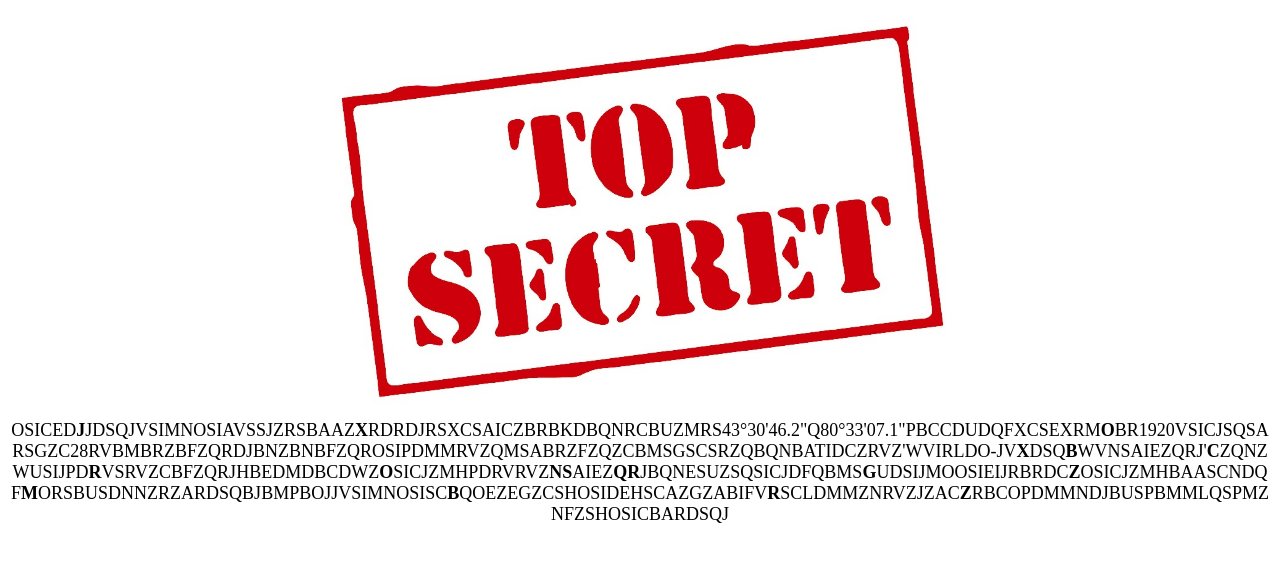
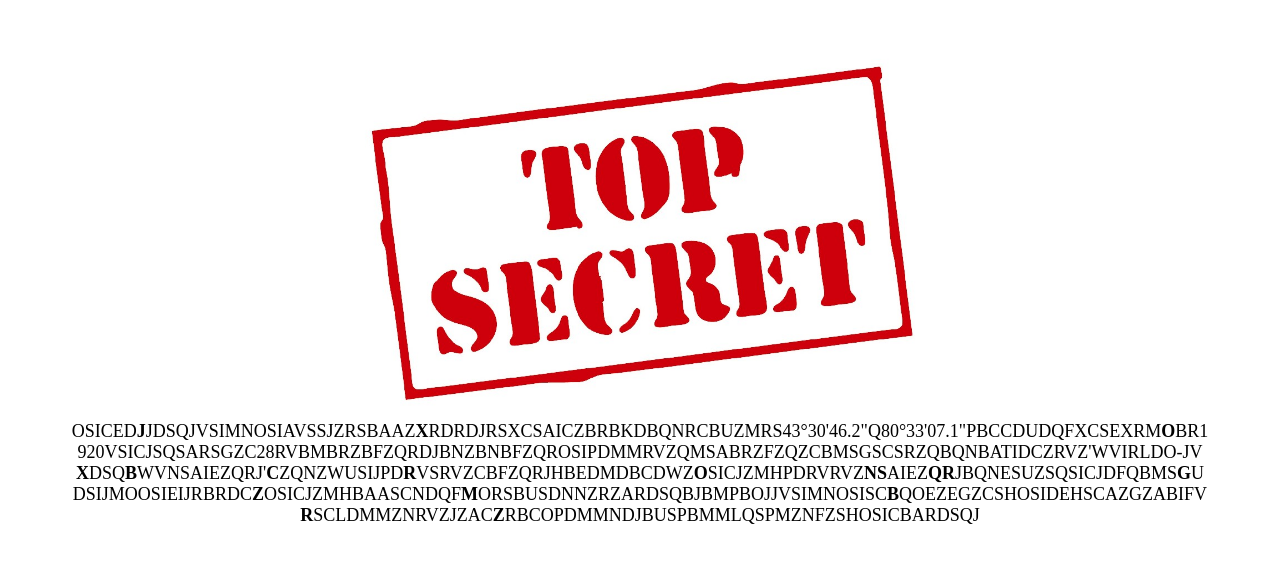
Before and after one commit to RByers/ghouls, a plain HTML site: page harder.html in a window 1280 px wide. Drawn offline with Linux system fonts and the light colour scheme.

Commit message:
Update harder.html

```diff
--- a/harder.html
+++ b/harder.html
@@ -27,7 +27,7 @@ img {
 </style>
 </head>
 <body>
-  <div class='container'>
+  <div id='container'>
     <img src="TopSecret.jpg">
     <div id='ciphertext'>
       OSICED<b>J</b>JDSQJVSIMNOSIAVSSJZRSBAAZ<b>X</b>RDRDJRSXCSAICZBRBKDBQNRCBUZMRS43°30'46.2"Q80°33'07.1"PBCCDUDQFXCSEXRM<b>O</b>BR1920VSICJSQSARSGZC28RVBMBRZBFZQRDJBNZBNBFZQROSIPDMMRVZQMSABRZFZQZCBMSGSCSRZQBQNBATIDCZRVZ'WVIRLDO-JV<b>X</b>DSQ<b>B</b>WVNSAIEZQRJ'<b>C</b>ZQNZWUSIJPD<b>R</b>VSRVZCBFZQRJHBEDMDBCDWZ<b>O</b>SICJZMHPDRVRVZ<b>NS</b>AIEZ<b>QR</b>JBQNESUZSQSICJDFQBMS<b>G</b>UDSIJMOOSIEIJRBRDC<b>Z</b>OSICJZMHBAASCNDQF<b>M</b>ORSBUSDNNZRZARDSQBJBMPBOJJVSIMNOSISC<b>B</b>QOEZEGZCSHOSIDEHSCAZGZABIFV<b>R</b>SCLDMMZNRVZJZAC<b>Z</b>RBCOPDMMNDJBUSPBMMLQSPMZNFZSHOSICBARDSQJ
```
